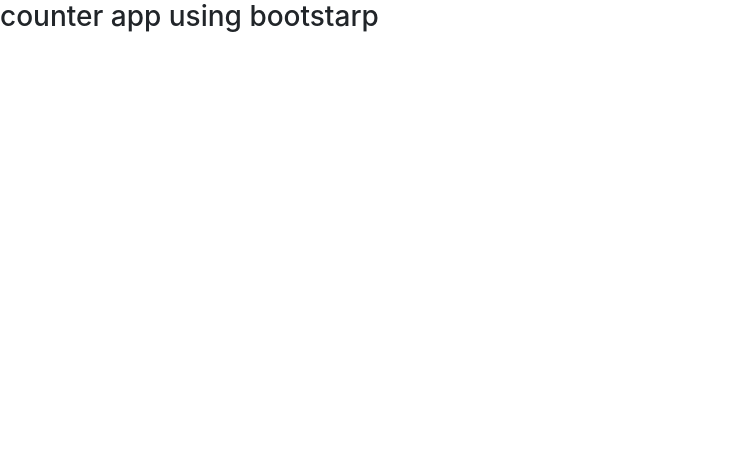
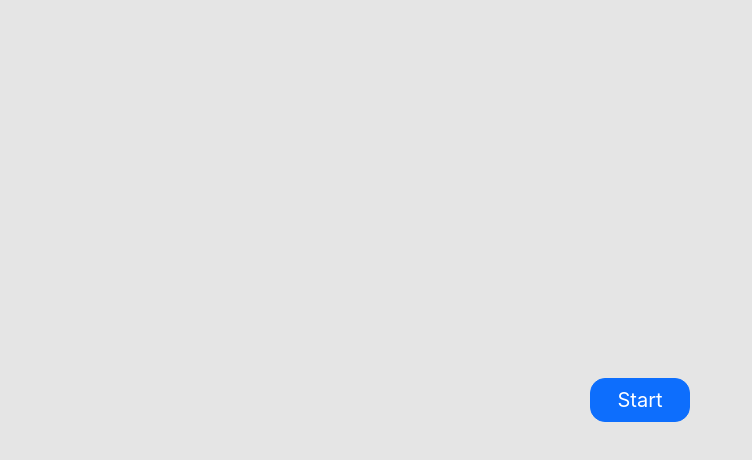
Before and after one commit to shivam-innotech/counterApp2, a React (Create React App) app: page / in a window 1280 px wide. Shown: the top 460 px of the page, without its empty margins (0-752 px from the left). Built offline with nearby package versions, Linux system fonts and the light colour scheme.

Commit message:
create timer use of bootstrap-5 modal

```diff
--- a/package.json
+++ b/package.json
@@ -9,6 +9,7 @@
     "react": "^18.0.0",
     "react-dom": "^18.0.0",
     "react-scripts": "5.0.1",
+    "surge": "^0.23.1",
     "web-vitals": "^2.1.4"
   },
   "scripts": {
--- a/public/index.html
+++ b/public/index.html
@@ -25,7 +25,12 @@
       Learn how to configure a non-root public URL by running `npm run build`.
     -->
     <title>React App</title>
-    <link href="https://cdn.jsdelivr.net/npm/bootstrap@5.0.2/dist/css/bootstrap.min.css" rel="stylesheet" integrity="sha384-EVSTQN3/azprG1Anm3QDgpJLIm9Nao0Yz1ztcQTwFspd3yD65VohhpuuCOmLASjC" crossorigin="anonymous">
+    <link
+      href="https://cdn.jsdelivr.net/npm/bootstrap@5.0.2/dist/css/bootstrap.min.css"
+      rel="stylesheet"
+      integrity="sha384-EVSTQN3/azprG1Anm3QDgpJLIm9Nao0Yz1ztcQTwFspd3yD65VohhpuuCOmLASjC"
+      crossorigin="anonymous"
+    />
   </head>
   <body>
     <noscript>You need to enable JavaScript to run this app.</noscript>
@@ -40,6 +45,10 @@
       To begin the development, run `npm start` or `yarn start`.
       To create a production bundle, use `npm run build` or `yarn build`.
     -->
-    <script src="https://cdn.jsdelivr.net/npm/bootstrap@5.0.2/dist/js/bootstrap.bundle.min.js" integrity="sha384-MrcW6ZMFYlzcLA8Nl+NtUVF0sA7MsXsP1UyJoMp4YLEuNSfAP+JcXn/tWtIaxVXM" crossorigin="anonymous"></script>
+    <script
+      src="https://cdn.jsdelivr.net/npm/bootstrap@5.0.2/dist/js/bootstrap.bundle.min.js"
+      integrity="sha384-MrcW6ZMFYlzcLA8Nl+NtUVF0sA7MsXsP1UyJoMp4YLEuNSfAP+JcXn/tWtIaxVXM"
+      crossorigin="anonymous"
+    ></script>
   </body>
 </html>
--- a/src/App.css
+++ b/src/App.css
@@ -1,38 +1,20 @@
-.App {
-  text-align: center;
+body {
+  background: rgba(0, 0, 0, 0.1);
 }
-
-.App-logo {
-  height: 40vmin;
-  pointer-events: none;
+.container {
+  height: 100vh;
 }
-
-@media (prefers-reduced-motion: no-preference) {
-  .App-logo {
-    animation: App-logo-spin infinite 20s linear;
-  }
+.mainbtn {
+  width: 100px;
+  font-size: 20px;
+  font-weight: 400;
+  border-radius: 15px;
+  outline: none;
 }
-
-.App-header {
-  background-color: #282c34;
-  min-height: 100vh;
+.modal-body {
   display: flex;
-  flex-direction: column;
+  justify-content: center;
   align-items: center;
-  justify-content: center;
-  font-size: calc(10px + 2vmin);
-  color: white;
+  font-size: 20px;
+  font-weight: 600;
 }
-
-.App-link {
-  color: #61dafb;
-}
-
-@keyframes App-logo-spin {
-  from {
-    transform: rotate(0deg);
-  }
-  to {
-    transform: rotate(360deg);
-  }
-}
--- a/src/App.js
+++ b/src/App.js
@@ -1,12 +1,94 @@
-import React from 'react'
+import React, { useState, useEffect } from "react";
+import "./App.css";
 
 const App = () => {
+  const [isActive, setIsActive] = useState(false);
+  const [time, setTime] = useState(0);
+
+  useEffect(() => {
+    let interval = null;
+
+    if (isActive === false) {
+      interval = setInterval(() => {
+        setTime((time) => time + 10);
+      }, 10);
+    } else {
+      clearInterval(interval);
+    }
+    return () => {
+      clearInterval(interval);
+    };
+  }, [isActive]);
+
+  const handleStart = () => {
+    if(isActive===true){
+      setIsActive(false)
+    }else{
+      setIsActive(true)
+    }
+  };
+
   return (
     <>
-    <h3>counter app using bootstarp</h3>
+      <div className="container d-flex justify-content-center align-items-center ">
+        <button
+          type="button"
+          class="btn btn-primary mainbtn"
+          data-bs-toggle="modal"
+          data-bs-target="#staticBackdrop"
+        >
+          Start
+        </button>
+        <div
+          class="modal fade"
+          id="staticBackdrop"
+          data-bs-backdrop="static"
+          data-bs-keyboard="false"
+          tabindex="-1"
+          aria-labelledby="staticBackdropLabel"
+          aria-hidden="true"
+        >
+          <div class="modal-dialog">
+            <div class="modal-content">
+              <div class="modal-header">
+                <h5 class="modal-title" id="staticBackdropLabel">
+                  Counter App
+                </h5>
+                <button
+                  type="button"
+                  class="btn-close"
+                  data-bs-dismiss="modal"
+                  aria-label="Close"
+                ></button>
+              </div>
+              <div class="modal-body">
+                <div className="timer">
+                  <span className="digits">
+                    {("00" + Math.floor((time / 60000) % 60)).slice(-2)}:
+                  </span>
+                  <span className="digits">
+                    {("00" + Math.floor((time / 1000) % 60)).slice(-2)}:
+                  </span>
+                  <span className="digits mili-sec">
+                    {("00" + ((time / 10) % 100)).slice(-2)}
+                  </span>
+                </div>
+              </div>
+              <div class="modal-footer mx-auto">
+                <button
+                  type="button"
+                  class="btn btn-dark mainbtn"
+                  onClick={handleStart}
+                >
+                 {isActive ? "start" : "stop"}
+                </button>
+              </div>
+            </div>
+          </div>
+        </div>
+      </div>
+    </>
+  );
+};
 
-    </>
-  )
-}
-
-export default App
+export default App;
```
Also changed, not shown: 1 other file (tests, documents, lock files or other folders).
